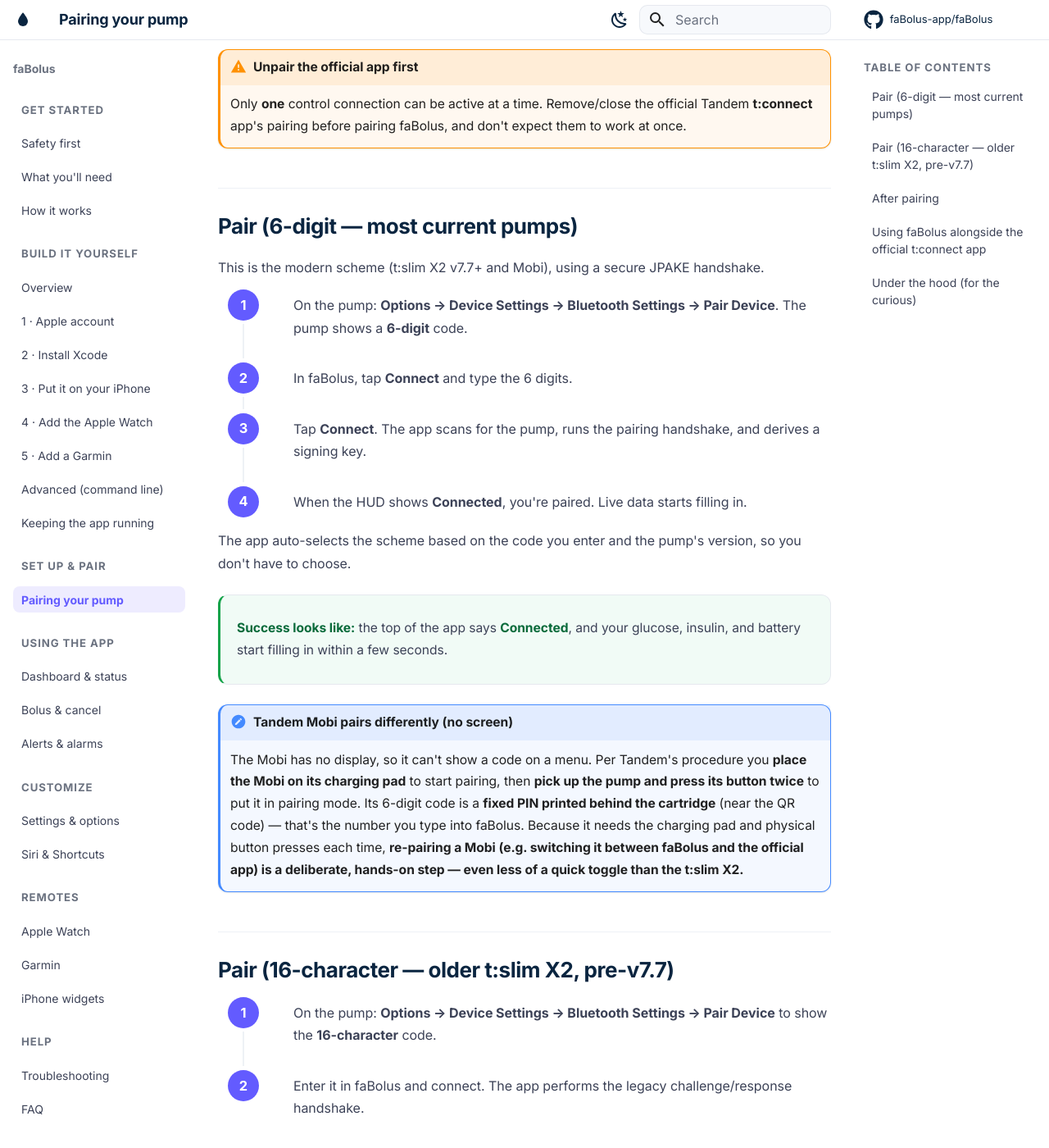
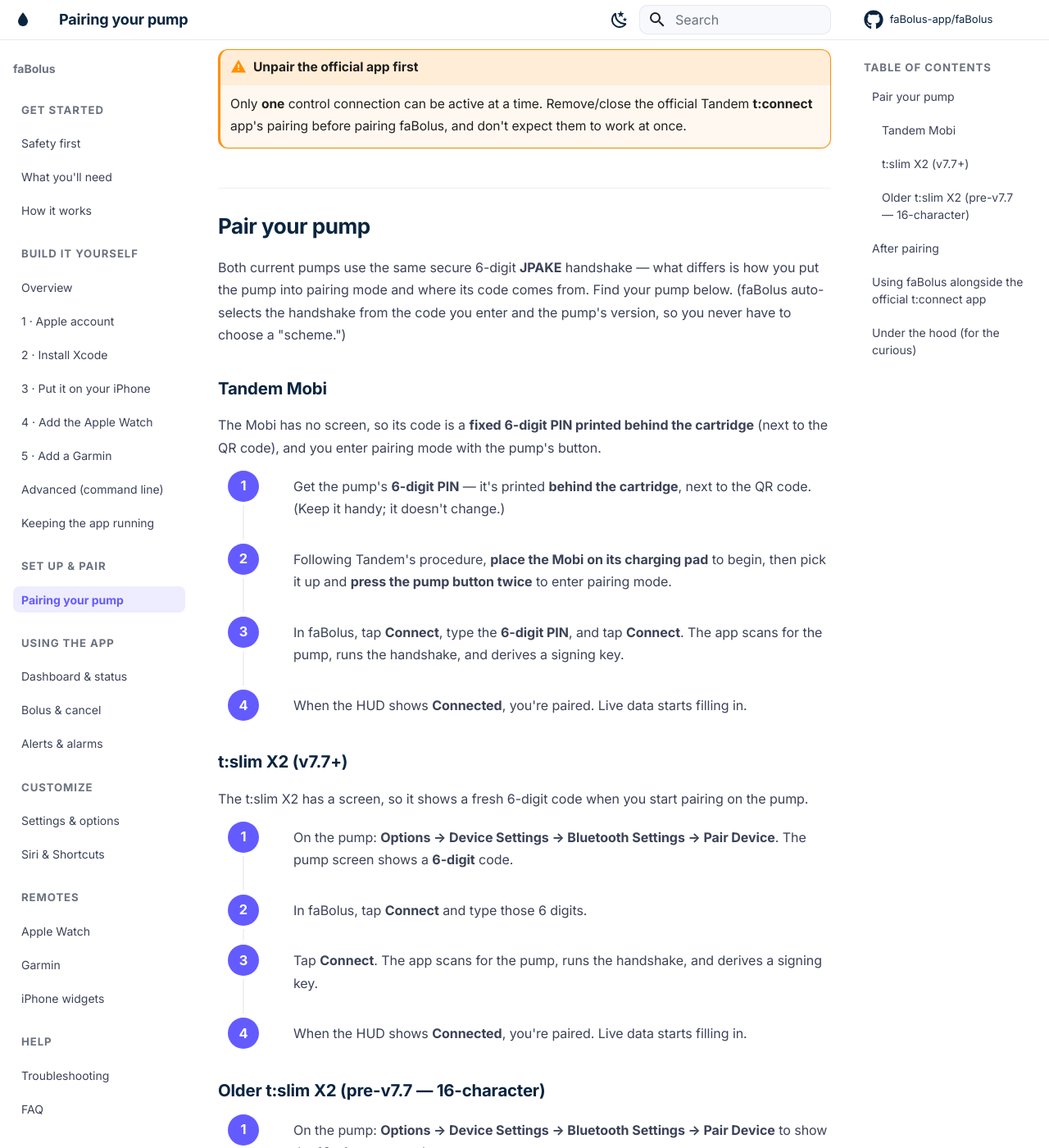
Before and after one commit to faBolus-app/faBolus, an MkDocs documentation site: the page built from docs/setup/pairing.md, in a window 1280 px wide and 1400 px high, scrolled down 789 px. Shown: the whole window at 82% size. Built offline with MkDocs 1.6.1 and Material for MkDocs 9.7.7, drawn with Linux system fonts in a browser that asks for light colours; comment, search, counter and statistics services are not loaded; some of the changed text lies outside the part shown.

Commit message:
docs: per-pump pairing instructions (Mobi first, then t:slim X2, then legacy)
Half of users are on Mobi, so give each pump its own first-class pairing steps instead of treating
Mobi as an afterthought note: Mobi (charging pad + press button twice + fixed PIN behind the
cartridge) leads, then t:slim X2 (on-screen 6-digit code), then legacy 16-char. Keeps the switching
caveat and links it to the coexistence section.

Co-Authored-By: Claude Opus 4.8 <noreply@anthropic.com>

```diff
--- a/docs/setup/pairing.md
+++ b/docs/setup/pairing.md
@@ -12,40 +12,52 @@ once — after that, faBolus reconnects on its own using a securely-stored key,
     Only **one** control connection can be active at a time. Remove/close the official Tandem
     **t:connect** app's pairing before pairing faBolus, and don't expect them to work at once.
 
-## Pair (6-digit — most current pumps)
+## Pair your pump
 
-This is the modern scheme (t:slim X2 v7.7+ and Mobi), using a secure JPAKE handshake.
+Both current pumps use the same secure 6-digit **JPAKE** handshake — what differs is how you put the
+pump into pairing mode and where its code comes from. Find your pump below. (faBolus auto-selects the
+handshake from the code you enter and the pump's version, so you never have to choose a "scheme.")
+
+### Tandem Mobi
+
+The Mobi has no screen, so its code is a **fixed 6-digit PIN printed behind the cartridge** (next to
+the QR code), and you enter pairing mode with the pump's button.
 
 <ol class="cx2-steps">
-<li>On the pump: <strong>Options → Device Settings → Bluetooth Settings → Pair Device</strong>. The pump shows a <strong>6-digit</strong> code.</li>
-<li>In faBolus, tap <strong>Connect</strong> and type the 6 digits.</li>
-<li>Tap <strong>Connect</strong>. The app scans for the pump, runs the pairing handshake, and derives a signing key.</li>
+<li>Get the pump's <strong>6-digit PIN</strong> — it's printed <strong>behind the cartridge</strong>, next to the QR code. (Keep it handy; it doesn't change.)</li>
+<li>Following Tandem's procedure, <strong>place the Mobi on its charging pad</strong> to begin, then pick it up and <strong>press the pump button twice</strong> to enter pairing mode.</li>
+<li>In faBolus, tap <strong>Connect</strong>, type the <strong>6-digit PIN</strong>, and tap <strong>Connect</strong>. The app scans for the pump, runs the handshake, and derives a signing key.</li>
 <li>When the HUD shows <strong>Connected</strong>, you're paired. Live data starts filling in.</li>
 </ol>
 
-The app auto-selects the scheme based on the code you enter and the pump's version, so you don't
-have to choose.
+### t:slim X2 (v7.7+)
+
+The t:slim X2 has a screen, so it shows a fresh 6-digit code when you start pairing on the pump.
+
+<ol class="cx2-steps">
+<li>On the pump: <strong>Options → Device Settings → Bluetooth Settings → Pair Device</strong>. The pump screen shows a <strong>6-digit</strong> code.</li>
+<li>In faBolus, tap <strong>Connect</strong> and type those 6 digits.</li>
+<li>Tap <strong>Connect</strong>. The app scans for the pump, runs the handshake, and derives a signing key.</li>
+<li>When the HUD shows <strong>Connected</strong>, you're paired. Live data starts filling in.</li>
+</ol>
+
+### Older t:slim X2 (pre-v7.7 — 16-character)
+
+<ol class="cx2-steps">
+<li>On the pump: <strong>Options → Device Settings → Bluetooth Settings → Pair Device</strong> to show the <strong>16-character</strong> code.</li>
+<li>Enter it in faBolus and connect. The app performs the legacy challenge/response handshake.</li>
+</ol>
 
 <div class="cx2-check" markdown>
 **Success looks like:** the top of the app says **Connected**, and your glucose, insulin, and
 battery start filling in within a few seconds.
 </div>
 
-!!! note "Tandem Mobi pairs differently (no screen)"
-    The Mobi has no display, so it can't show a code on a menu. Per Tandem's procedure you **place
-    the Mobi on its charging pad** to start pairing, then **pick up the pump and press its button
-    twice** to put it in pairing mode. Its 6-digit code is a **fixed PIN printed behind the
-    cartridge** (near the QR code) — that's the number you type into faBolus. Because it needs the
-    charging pad and physical button presses each time, **re-pairing a Mobi (e.g. switching it
-    between faBolus and the official app) is a deliberate, hands-on step — even less of a quick
-    toggle than the t:slim X2.**
-
-## Pair (16-character — older t:slim X2, pre-v7.7)
-
-<ol class="cx2-steps">
-<li>On the pump: <strong>Options → Device Settings → Bluetooth Settings → Pair Device</strong> to show the <strong>16-character</strong> code.</li>
-<li>Enter it in faBolus and connect. The app performs the legacy challenge/response handshake.</li>
-</ol>
+!!! note "Switching a Mobi between apps is hands-on"
+    Because the Mobi needs the charging pad and physical button presses to enter pairing mode,
+    re-pairing it (e.g. switching between faBolus and the official app) is a deliberate, hands-on
+    step every time — even less of a quick toggle than the t:slim X2. See
+    [Using faBolus alongside the official t:connect app](#using-fabolus-alongside-the-official-tconnect-app).
 
 ## After pairing
 
```
